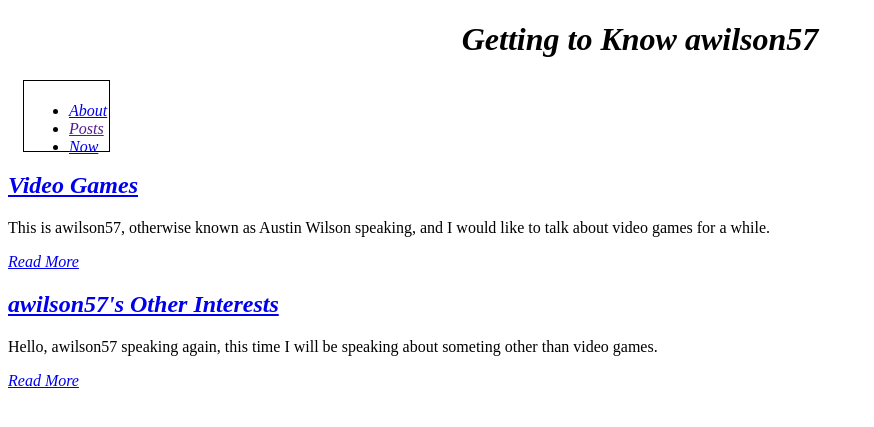
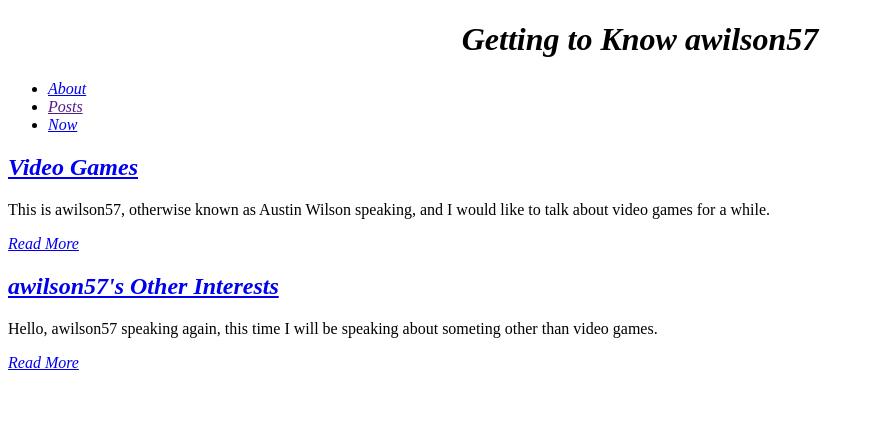
Before and after one commit to awilson57/awilson57.github.io, a Jekyll site: the page built from index.html, in a window 1280 px wide. Shown: the top 427 px of the page, without its empty margins (0-874 px from the left). Built offline with Jekyll 4.4.1, drawn with Linux system fonts in a browser that asks for light colours.

Commit message:
Update main.html

```diff
--- a/_layouts/main.html
+++ b/_layouts/main.html
@@ -6,13 +6,11 @@
   </head>
   <body>
     <h1>Getting to Know awilson57</h1>
-    <div id="list">
       <ul>
        <li><a href="{{site.baseurl}}/about.html">About</a></li>
        <li><a href="{{site.baseurl}}">Posts</a></li>
        <li><a href="{{site.baseurl}}/now.html">Now</a></li>
       </ul>
-    </div>
      {{content}}
   </body>
 </html>
```
